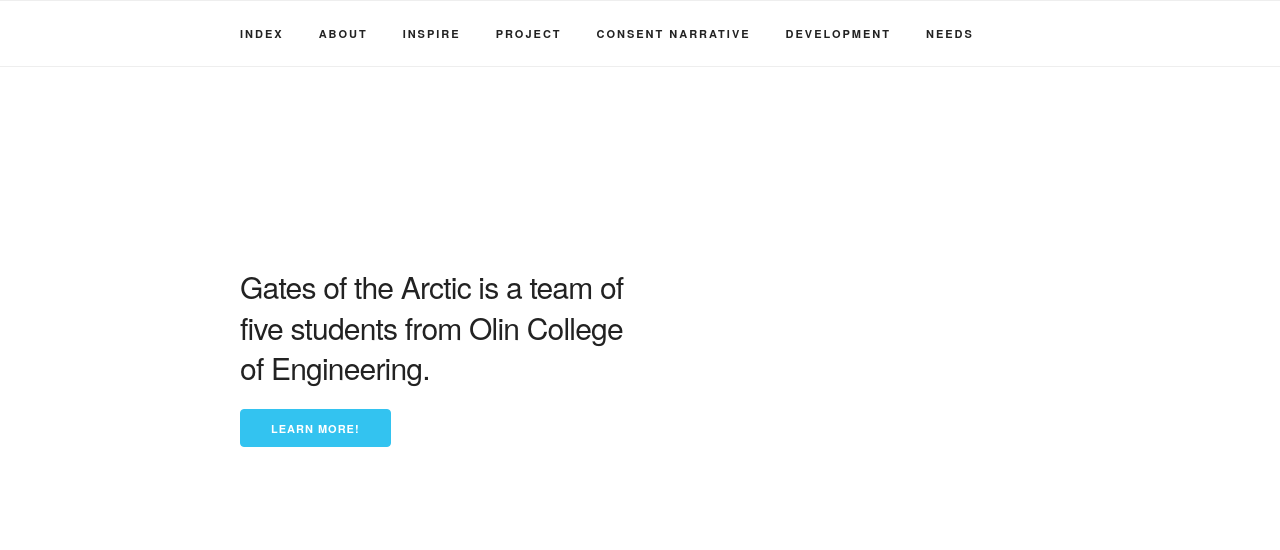
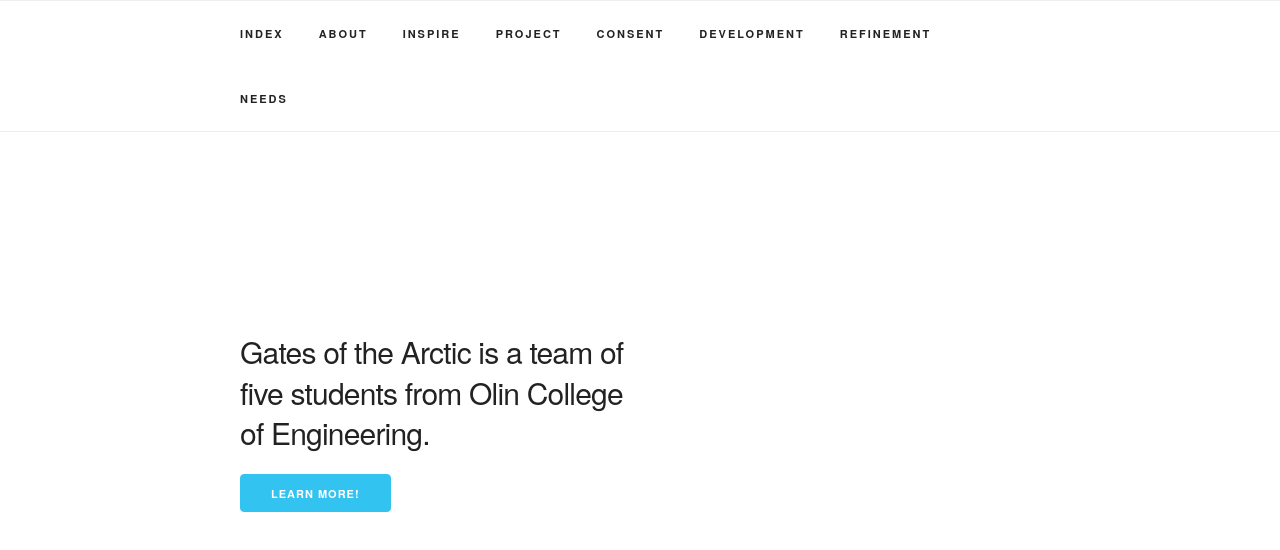
Before and after one commit to megsaysrawr/CUED-gates-of-the-artic, a website: page index.html in a window 1280 px wide. Drawn offline with Linux system fonts and the light colour scheme.

Commit message:
Fix header

```diff
--- a/css/custom.css
+++ b/css/custom.css
@@ -109,8 +109,6 @@
     max-height: none; }
 }
 
-/* Larger than tablet */
-@media (min-width: 750px) {
   /* Navbar */
   .navbar + .docs-section {
     border-top-width: 0; }
@@ -118,7 +116,6 @@
   .navbar-spacer {
     display: block;
     width: 100%;
-    height: 6.5rem;
     background: #fff;
     z-index: 99;
     border-top: 1px solid #eee;
@@ -155,6 +152,8 @@
   .has-docked-nav .navbar > .container {
     width: 80%; }
 
+/* Larger than tablet */
+@media (min-width: 750px) {
   /* Popover */
   .popover.open {
     display: block;
--- a/navbar.html
+++ b/navbar.html
@@ -16,10 +16,13 @@
           <a class="navbar-link" href="project.html">Project</a>
         </li>
         <li class="navbar-item">
-          <a class="navbar-link" href="consent.html">Consent Narrative</a>
+          <a class="navbar-link" href="consent.html">Consent</a>
         </li>
         <li class="navbar-item">
           <a class="navbar-link" href="design_dev.html">Development</a>
+        </li>
+        <li class="navbar-item">
+          <a class="navbar-link" href="design_refinement.html">Refinement</a>
         </li>
         <li class="navbar-item">
           <a class="navbar-link" href="needs.html">Needs</a>
```
